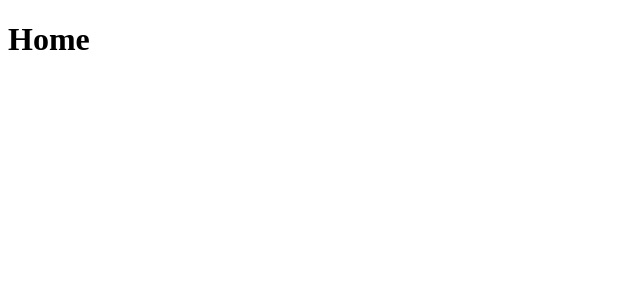
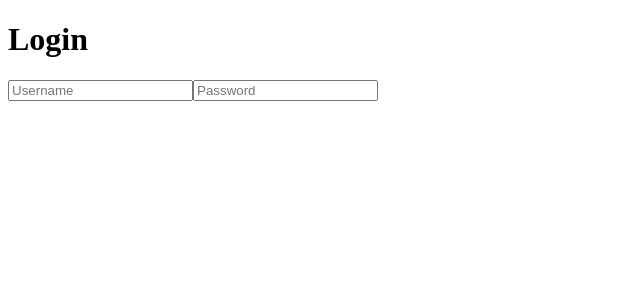
Before and after one commit to Delta-a-Sierra/ToDo, a React (Create React App) app in the folder frontend/: page /Login in a window 1280 px wide. Shown: the top 300 px of the page, without its empty margins (0-640 px from the left). Built offline with nearby package versions, Linux system fonts and the light colour scheme.

Commit message:
stared adding componets, login, signup

```diff
--- a/frontend/src/App.js
+++ b/frontend/src/App.js
@@ -8,13 +8,14 @@ function App() {
     <div className="App">
       <Router>
         <Switch>
-          <Route exact path="">
+          <Route exact path="/">
             <Home />
 
           </Route>
 
           <Route exact path="/Login">
             <Login />
+
 
           </Route>
 
--- a/frontend/src/Pages/Login.js
+++ b/frontend/src/Pages/Login.js
@@ -1,11 +1,15 @@
+import Form from "../componets/form/Form";
+
 const Login = () => {
     return (
         <div>
             <h1>Login</h1>
 
-            <input type="text" />
+            <Form />
+
         </div>
      );
 }
 
+
 export default Login;
--- /dev/null
+++ b/frontend/src/componets/form/Form.js
@@ -0,0 +1,35 @@
+import "./style.css"
+import { useState } from "react";
+
+const Form = () => {
+    const [password, setPassword] = useState("")
+    const [userName, setUserName] = useState("")
+
+
+    const changePassword = (e) => {
+        setPassword(e.target.value)
+    }
+
+    const changeUserName = (e) => {
+        setUserName(e.target.value)
+    }
+
+
+    return (
+        <div>
+            <form>
+                <label>
+                    <input onChange={changeUserName} value={userName} placeholder="Username" type="text" />
+                </label>
+                <label>
+                    <input onChange={changePassword}value={password} placeholder="Password" type="password" />
+
+                </label>
+
+            </form>
+
+        </div>
+     );
+}
+
+export default Form;
```
Also changed, not shown: frontend/src/componets/form/style.css (added).
